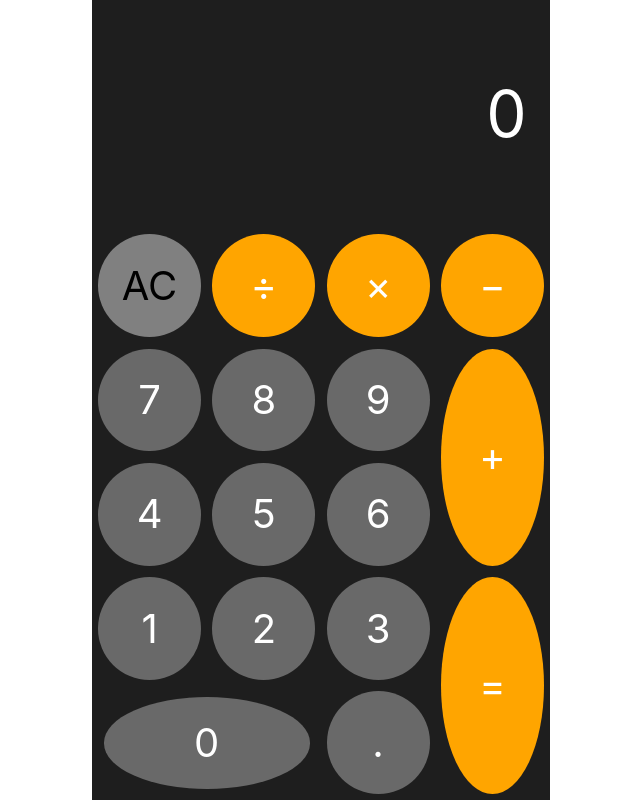
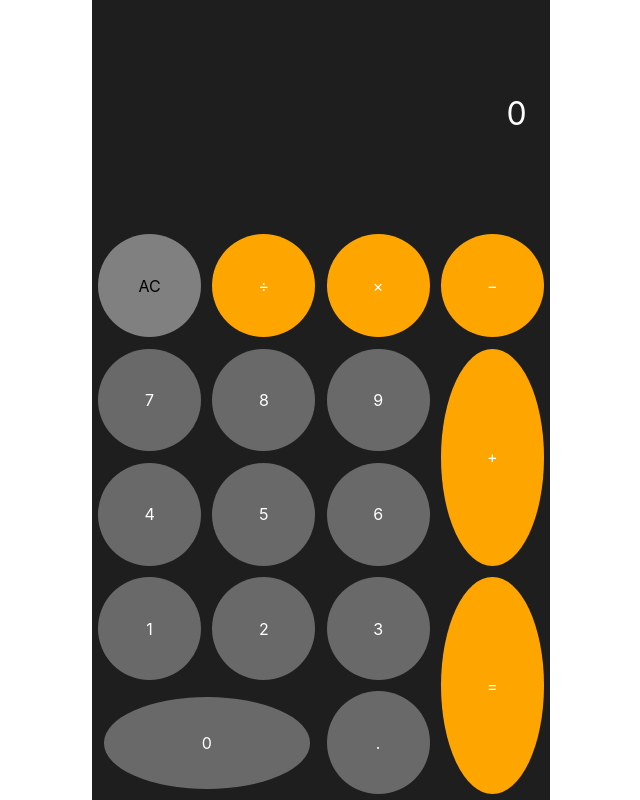
Before and after one commit to sfyuen/calc, a React (Create React App) app: page / in a window 1280 px wide. Shown: the whole page, without its empty margins (319-959 px from the left). Built offline with nearby package versions, Linux system fonts and the light colour scheme.

Commit message:
Update App.css

```diff
--- a/src/App.css
+++ b/src/App.css
@@ -41,7 +41,7 @@ div[class*=" col-"],
 .btn-Primary {
   width: 100%;
   height: 100%;
-  font-size: 5vh;
+  font-size: 100%;
   border-radius: 50%;
   background-color: DimGray;
   color: white;
@@ -68,7 +68,7 @@ div[class*=" col-"],
 .btn-Secondary {
   width: 100%;
   height: 100%;
-  font-size: 5vh;
+  font-size: 100%;
   border-radius: 50%;
   background-color: orange;
   color: white;
@@ -95,7 +95,7 @@ div[class*=" col-"],
 .btn-Info {
   width: 100%;
   height: 100%;
-  font-size: 5vh;
+  font-size: 100%;
   border-radius: 50%;
   background-color: grey;
   color: black;
@@ -122,7 +122,7 @@ div[class*=" col-"],
 .display {
   aspect-ratio: 2/ 1;
   display: flex;
-  font-size: 8vh;
+  font-size: 200%;
   align-items: center;
   justify-content: end;
   padding: 5%;
```
